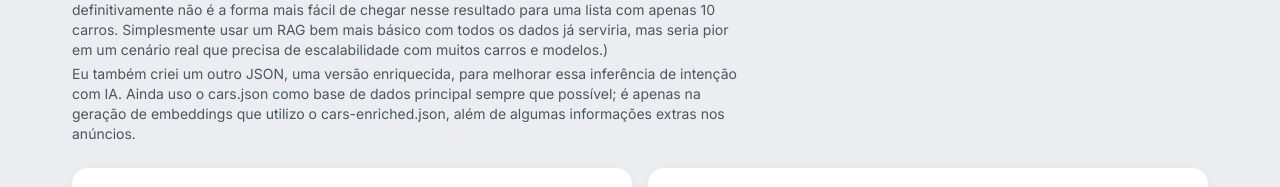
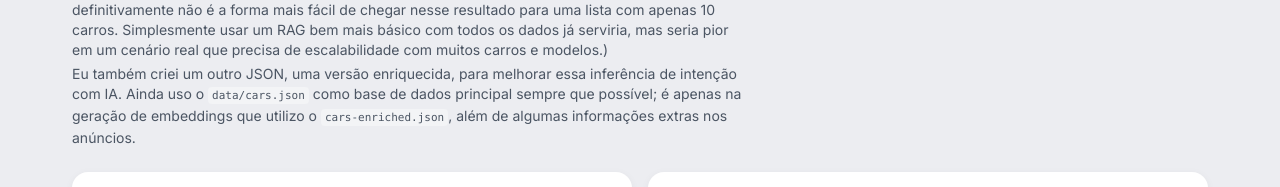
Before and after one commit to NicolasRamonm/kb-buscador-de-carros, a Next.js app: page /como-funciona in a window 1280 px wide. Shown: the part 208-395 px from the top of the page. Built offline with nearby package versions, Linux system fonts and the light colour scheme.

Commit message:
fix: coloca json em data

```diff
--- a/src/app/como-funciona/page.tsx
+++ b/src/app/como-funciona/page.tsx
@@ -16,7 +16,15 @@ export default function ComoFuncionaPage() {
         </p>
 
         <p className="text-sm text-gray-600 max-w-2xl">
-          Eu também criei um outro JSON, uma versão enriquecida, para melhorar essa inferência de intenção com IA. Ainda uso o cars.json como base de dados principal sempre que possível; é apenas na geração de embeddings que utilizo o cars-enriched.json, além de algumas informações extras nos anúncios.
+          Eu também criei um outro JSON, uma versão enriquecida, para melhorar essa inferência de intenção com IA. Ainda uso o{" "}
+          <code className="rounded bg-gray-100 px-1 py-0.5 text-[11px]">
+            data/cars.json
+          </code>{" "}
+          como base de dados principal sempre que possível; é apenas na geração de embeddings que utilizo o{" "}
+          <code className="rounded bg-gray-100 px-1 py-0.5 text-[11px]">
+            cars-enriched.json
+          </code>
+          , além de algumas informações extras nos anúncios.
         </p>
       </header>
 
--- a/src/config/constants.ts
+++ b/src/config/constants.ts
@@ -1,4 +1,4 @@
-import catalogData from "../../cars.json";
+import catalogData from "../../data/cars.json";
 
 export const BRANDS = [...new Set(catalogData.map((c) => c.Name))] as const;
 
--- a/src/lib/cars.ts
+++ b/src/lib/cars.ts
@@ -1,6 +1,6 @@
 import type { Car, SearchResponse, CarResponse } from "@/types/car";
 import enrichedCars from "../backend/data/cars-enriched.json";
-import catalogData from "../../cars.json";
+import catalogData from "../../data/cars.json";
 
 const cars: Car[] = enrichedCars.map((ec) => ({
   Name: ec.brand,
```
Also changed, not shown: data/cars.json (renamed from cars.json), 1 other file (tests, documents, lock files or other folders).
